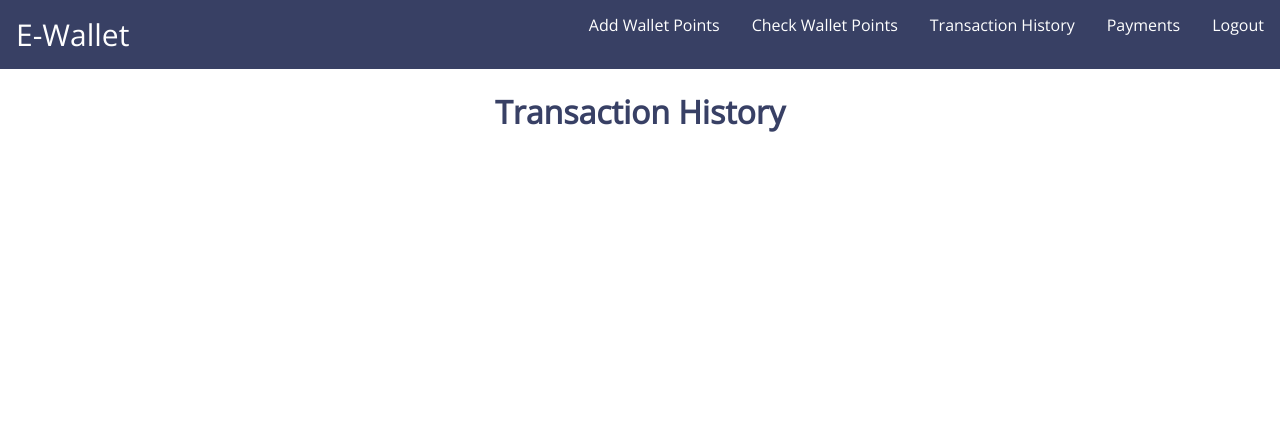
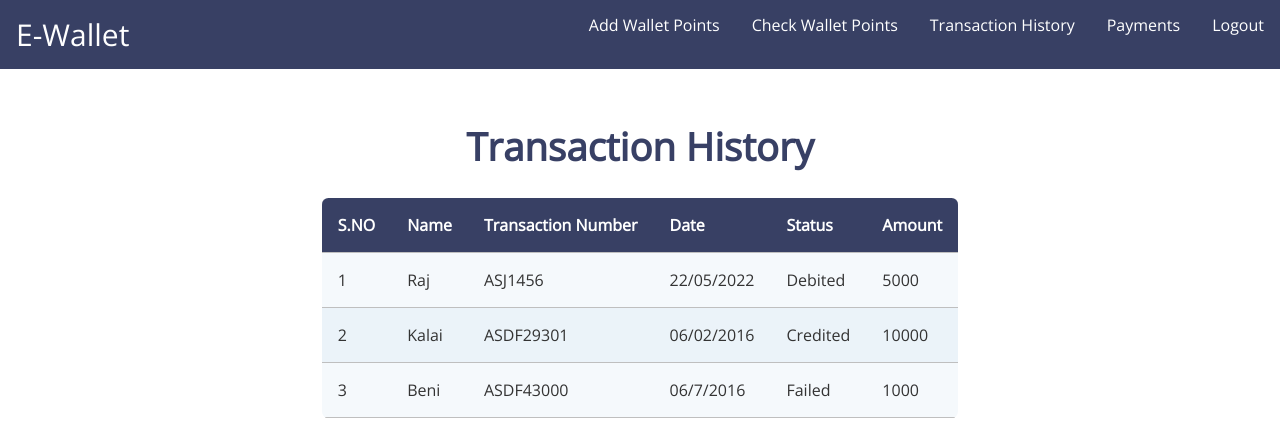
Before and after one commit to Madhumitha-16/E-Wallet, a website: page transaction.html in a window 1280 px wide. Drawn offline with nearby package versions, Linux system fonts and the light colour scheme.

Commit message:
rec commit

```diff
--- a/style.css
+++ b/style.css
@@ -93,3 +93,130 @@ body {
   top: 50px;
   display: none;
 }
+.rwd-table {
+  margin: auto;
+  min-width: 300px;
+  max-width: 100%;
+  border-collapse: collapse;
+}
+
+.rwd-table tr:first-child {
+  border-top: none;
+  background: rgba(30, 39, 80, 0.884);
+  color: #fff;
+}
+
+.rwd-table tr {
+  border-top: 1px solid #ddd;
+  border-bottom: 1px solid #ddd;
+  background-color: #f5f9fc;
+}
+
+.rwd-table tr:nth-child(odd):not(:first-child) {
+  background-color: #ebf3f9;
+}
+
+.rwd-table th {
+  display: none;
+}
+
+.rwd-table td {
+  display: block;
+}
+
+.rwd-table td:first-child {
+  margin-top: .5em;
+}
+
+.rwd-table td:last-child {
+  margin-bottom: .5em;
+}
+
+.rwd-table td:before {
+  content: attr(data-th) ": ";
+  font-weight: bold;
+  width: 120px;
+  display: inline-block;
+  color: #000;
+}
+
+.rwd-table th,
+.rwd-table td {
+  text-align: left;
+}
+
+.rwd-table {
+  color: #333;
+  border-radius: .4em;
+  overflow: hidden;
+}
+
+.rwd-table tr {
+  border-color: #bfbfbf;
+}
+
+.rwd-table th,
+.rwd-table td {
+  padding: .5em 1em;
+}
+@media screen and (max-width: 601px) {
+  .rwd-table tr:nth-child(2) {
+    border-top: none;
+  }
+}
+@media screen and (min-width: 600px) {
+  .rwd-table tr:hover:not(:first-child) {
+    background-color: #d8e7f3;
+  }
+  .rwd-table td:before {
+    display: none;
+  }
+  .rwd-table th,
+  .rwd-table td {
+    display: table-cell;
+    padding: .25em .5em;
+  }
+  .rwd-table th:first-child,
+  .rwd-table td:first-child {
+    padding-left: 0;
+  }
+  .rwd-table th:last-child,
+  .rwd-table td:last-child {
+    padding-right: 0;
+  }
+  .rwd-table th,
+  .rwd-table td {
+    padding: 1em !important;
+  }
+}
+
+h1 {
+  text-align: center;
+  font-size: 2.4em;
+  color: #f2f2f2;
+}
+.container {
+  display: block;
+  text-align: center;
+}
+h3 {
+  display: inline-block;
+  position: relative;
+  text-align: center;
+  font-size: 1.5em;
+  color: #cecece;
+}
+h3:before {
+  content: "\25C0";
+  position: absolute;
+  left: -50px;
+  -webkit-animation: leftRight 2s linear infinite;
+  animation: leftRight 2s linear infinite;
+}
+h3:after {
+  content: "\25b6";
+  position: absolute;
+  right: -50px;
+  -webkit-animation: leftRight 2s linear infinite reverse;
+  animation: leftRight 2s linear infinite reverse;
+}
--- a/transaction.html
+++ b/transaction.html
@@ -34,7 +34,84 @@
         <li style="float:right;"><a href="/add.html">Add Wallet Points</a></li>
         <li style="float:left; font-size: 30px;"><a href="/login.html">E-Wallet</a></li>
     </ul>
-    <h1 style="text-align: center;color: rgba(30, 39, 80, 0.884);">Transaction History</h1>
+    <h1 style="text-align: center;color: rgba(30, 39, 80, 0.884); margin-top: 4%;">Transaction History</h1>
+    <div class="container">
+          <table class="rwd-table">
+            <tbody>
+              <tr>
+                <th>S.NO</th>
+                <th>Name</th>
+                <th>Transaction Number</th>
+                <th>Date</th>
+                <th>Status</th>
+                <th>Amount</th>
+              </tr>
+              <tr>
+                <td data-th="Supplier Code">
+                  1
+                </td>
+                <td data-th="Supplier Name">
+                  Raj
+                </td>
+                <td data-th="Invoice Number">
+                  ASJ1456
+                </td>
+                <td data-th="Invoice Date">
+                  22/05/2022
+                </td>
+                <td data-th="Due Date">
+                  Debited
+                </td>
+                <td data-th="Net Amount">
+                    5000
+                </td>
+              </tr>
+              <tr>
+                <td data-th="Supplier Code">
+                  2
+                </td>
+                <td data-th="Supplier Name">
+                 Kalai
+                </td>
+                <td data-th="Invoice Number">
+                  ASDF29301
+                </td>
+                <td data-th="Invoice Date">
+                  06/02/2016
+                </td>
+                <td data-th="Due Date">
+                 Credited
+                </td>
+                <td data-th="Net Amount">
+                  10000
+                </td>
+              </tr>
+              <tr>
+                <td data-th="Supplier Code">
+                  3
+                </td>
+                <td data-th="Supplier Name">
+                  Beni
+                </td>
+                <td data-th="Invoice Number">
+                  ASDF43000
+                </td>
+                <td data-th="Invoice Date">
+                  06/7/2016
+                </td>
+                <td data-th="Due Date">
+                  Failed
+                </td>
+                <td data-th="Net Amount">
+                  1000
+                </td>
+              </tr>
+              <tr>
+
+              </tr>
+            </tbody>
+          </table>
+        </div>
 
 </body>
 </html>
```
Also changed, not shown: dashboard.html (+44 -0 lines), login.html (+1 -1 lines).
